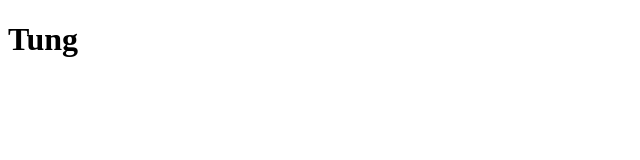
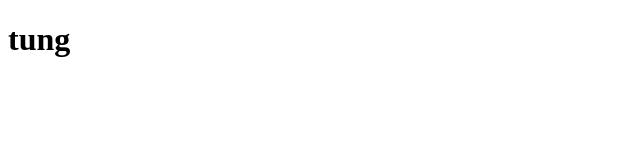
Before and after one commit to gnut2910/fs03-demo-git, a plain HTML site: page index.html in a window 1280 px wide. Shown: the full height of the page, 0-640 px from the left. Drawn offline with Linux system fonts and the light colour scheme.

Commit message:
first commit

```diff
--- a/FS-03-GIT/index.html
+++ b/index.html
@@ -2,11 +2,11 @@
 <html lang="en">
   <head>
     <meta charset="UTF-8" />
-    <meta name="viewport" content="width=`, initial-scale=1.0" />
+    <meta name="viewport" content="width=device-width, initial-scale=1.0" />
+    <link rel="stylesheet" href="style.css" />
     <title>Document</title>
-    <link rel="stylesheet" href="style.css" />
   </head>
   <body>
-    <h1>Tung</h1>
+    <h1>tung</h1>
   </body>
 </html>
```
Also changed, not shown: FS-03-GIT/style.css (deleted), style.css (added).
